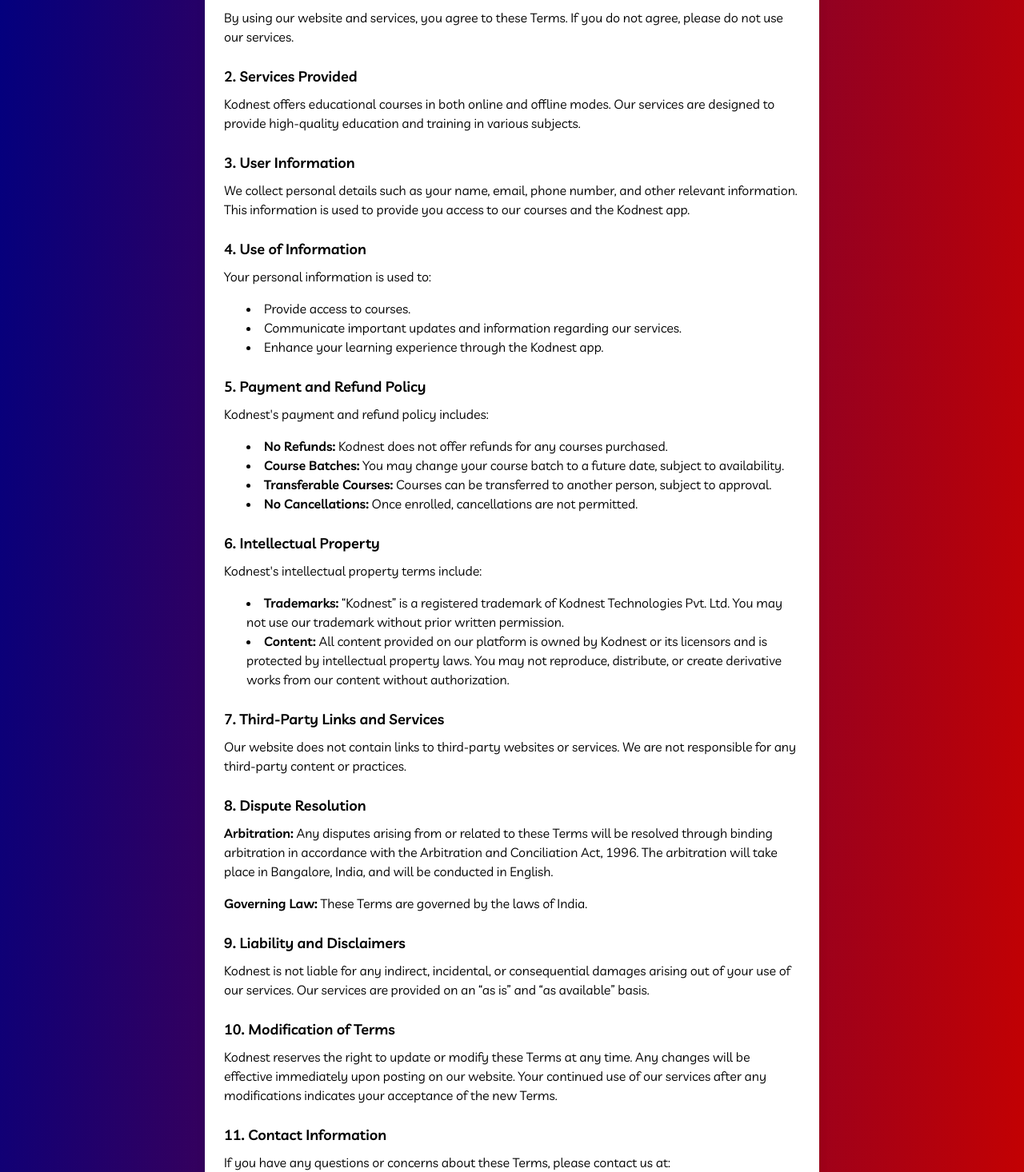
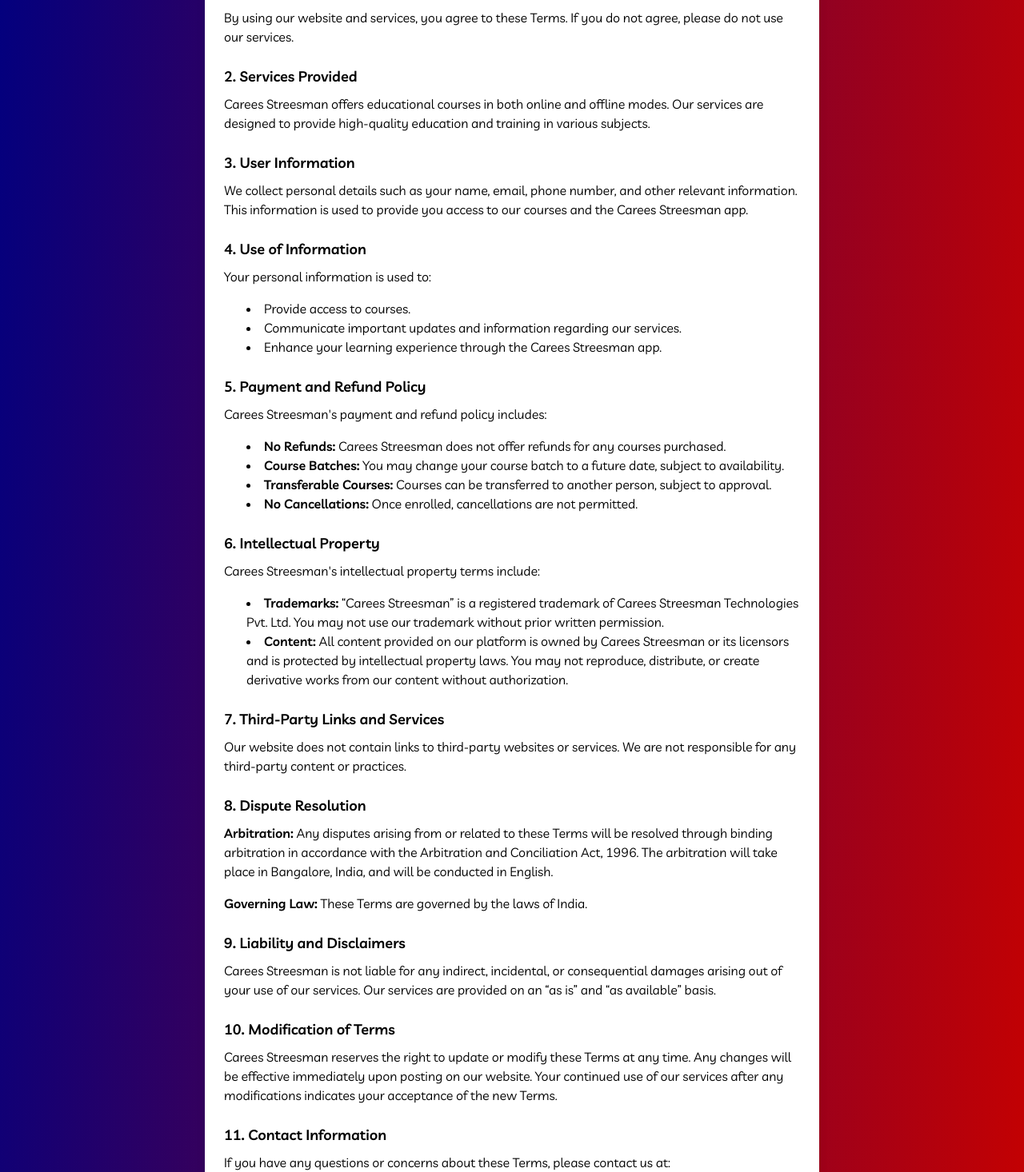
Before and after one commit to ramees7/CareerStreesman, a React (Vite) app: page /cookiepolicy in a window 1280 px wide. Shown: the part 430-1896 px from the top of the page at 80% size. Built offline with nearby package versions, Linux system fonts and the light colour scheme.

Commit message:
small content changes

```diff
--- a/src/components/Footer.jsx
+++ b/src/components/Footer.jsx
@@ -7,14 +7,30 @@ import { Link } from "react-router-dom";
 import logo from "../assets/image/logo.png";
 import { FaPhoneAlt } from "react-icons/fa";
 import { IoIosMail } from "react-icons/io";
-import '../components/Home/Home.css'
+import "../components/Home/Home.css";
 
 export default function Footer() {
   const socialMedia = [
-    { name: "Instagram", icon: <IoLogoInstagram />, link: "https://www.instagram.com/careersteersman?utm_source=ig_web_button_share_sheet&igsh=ZDNlZDc0MzIxNw==" },
-    { name: "LinkedIn", icon: <FaLinkedin />, link: "https://www.linkedin.com/company/career-steersman/" },
-    { name: "Facebook", icon: <FaFacebook />, link: "https://www.facebook.com/Doctosmartedtech" },
-    { name: "Youtube", icon: <FaYoutube />, link: "https://www.youtube.com/channel/UClKms_p7ZUbfzs6C805TFcg" },
+    {
+      name: "Instagram",
+      icon: <IoLogoInstagram />,
+      link: "https://www.instagram.com/careersteersman?utm_source=ig_web_button_share_sheet&igsh=ZDNlZDc0MzIxNw==",
+    },
+    {
+      name: "LinkedIn",
+      icon: <FaLinkedin />,
+      link: "https://www.linkedin.com/company/career-steersman/",
+    },
+    {
+      name: "Facebook",
+      icon: <FaFacebook />,
+      link: "https://www.facebook.com/Doctosmartedtech",
+    },
+    {
+      name: "Youtube",
+      icon: <FaYoutube />,
+      link: "https://www.youtube.com/channel/UClKms_p7ZUbfzs6C805TFcg",
+    },
   ];
   return (
     <footer className="pt-12 ">
@@ -56,37 +72,57 @@ export default function Footer() {
                 <div>
                   <h6 className="text-lg font-semibold mb-2">Explore</h6>
                   <ul className="text-black">
-                    <li><Link to={'/courses'}>Full Stack Development</Link></li>
-                    <li><Link to={'/careers'}>Hire from us</Link></li>
-                    <li><Link to={'/book-demo'}>Book Free Demo</Link></li>
+                    <li>
+                      <Link to={"/courses"}>Full Stack Development</Link>
+                    </li>
+                    <li>
+                      <Link to={"/careers"}>Hire from us</Link>
+                    </li>
+                    <li>
+                      <Link to={"/book-demo"}>Book Free Demo</Link>
+                    </li>
                     {/* <li>Blog</li> */}
                   </ul>
                 </div>
                 <div>
                   <h6 className="text-lg font-semibold mb-2">Company</h6>
                   <ul className="text-black">
-                    <li><Link to={'/about'}>About us</Link></li>
-                    <li><Link to={'/contact'}>Contact us</Link></li>
+                    <li>
+                      <Link to={"/about"}>About us</Link>
+                    </li>
+                    <li>
+                      <Link to={"/contact"}>Contact us</Link>
+                    </li>
                     <li className="text-[#000080] font-semibold">
-                      <Link to={'/careers'}>We're hiring!</Link>
+                      <Link to={"/careers"}>We're hiring!</Link>
                     </li>
                   </ul>
                 </div>
                 <div>
                   <h6 className="text-lg font-semibold mb-2">Legal</h6>
                   <ul className="text-black">
-                    <li><Link to={'/termsofservice'}>Terms and Conditions</Link></li>
-                    <li><Link to={'/privacypolicy'}>Privacy Policy</Link></li>
-                    <li><Link to={'/cookiepolicy'}>Cookie Policy</Link></li>
-                    <li><Link to={'/copyrightpolicy'}>Copyright Policy</Link></li>
+                    <li>
+                      <Link to={"/termsofservice"}>Terms and Conditions</Link>
+                    </li>
+                    <li>
+                      <Link to={"/privacypolicy"}>Privacy Policy</Link>
+                    </li>
+                    <li>
+                      <Link to={"/cookiepolicy"}>Cookie Policy</Link>
+                    </li>
+                    <li>
+                      <Link to={"/copyrightpolicy"}>Copyright Policy</Link>
+                    </li>
                   </ul>
                 </div>
                 <div>
                   <h6 className="text-lg font-semibold mb-2">Follow Us</h6>
                   <ul className="text-black">
                     {socialMedia?.map((item) => (
-                      <li key={item.link} >
-                        <Link to={`${item.link}`} target="_blank">{item.name}</Link>
+                      <li key={item.link}>
+                        <Link to={`${item.link}`} target="_blank">
+                          {item.name}
+                        </Link>
                       </li>
                     ))}
                   </ul>
@@ -108,8 +144,11 @@ export default function Footer() {
         <div className="flex gap-1 items-center font-bold text-lg">
           <IoIosMail />
           <h1>Email :</h1>
-          <a href="tel:0987654321" target="_blank" className="text-[#000080]">
-            {" "}
+          <a
+            href="mailto:doctosmartacademy@gmail.com"
+            target="_blank"
+            className="text-[#000080]"
+          >
             doctosmartacademy@gmail.com
           </a>
         </div>
--- a/src/components/Hiring/HiringLanding.jsx
+++ b/src/components/Hiring/HiringLanding.jsx
@@ -15,9 +15,11 @@ export default function HiringLanding() {
           Our comprehensive hiring solution with a high conversion rate,
           offering efficient recruitment services—all at no cost to you
         </h3>
-        <button className="py-2 px-4 bg-[#c50101] text-white rounded flex gap-3 items-center">
-          <FaPhoneVolume /> Lets Talk!
-        </button>
+        <a href="tel:+0321456987" target="_blank">
+          <button className="py-2 px-4 bg-[#c50101] text-white rounded flex gap-3 items-center">
+            <FaPhoneVolume /> Lets Talk!
+          </button>
+        </a>
       </div>
       <div className="text-center py-16 md:pt-32 flex justify-center items-center flex-col gap-y-4 px-3">
         <h1 className="text-3xl lg:text-5xl md:text-4xl font-bold ">
--- a/src/components/Home/Support.jsx
+++ b/src/components/Home/Support.jsx
@@ -15,11 +15,11 @@ export default function Support() {
           </h5>
         </div>
         <div className="flex justify-center w-full mt-5">
-          <Link to={"/courses"}>
+          <a href="tel:+0321456987" target="_blank">
             <button className="py-2 px-6 border-0 bg-[#000080] text-white text-xl  flex items-center gap-3">
               <FaPhoneAlt/> Talk To A Career Expert
             </button>
-          </Link>
+          </a>
         </div>
       </div>
     </div>
--- a/src/pages/CookiePolicy.jsx
+++ b/src/pages/CookiePolicy.jsx
@@ -22,7 +22,7 @@ export default function CookiePolicy() {
           <strong>Effective Date:</strong> 01-January-2024
         </p>
         <p className="mb-4">
-          Welcome to Kodnest Technologies Pvt. Ltd. (“Kodnest,” “we,” “our,” or
+          Welcome to Carees Streesman Technologies Pvt. Ltd. (“Carees Streesman,” “we,” “our,” or
           “us”). By accessing or using our website and services, you agree to
           comply with and be bound by the following terms and conditions
           (“Terms”).
@@ -40,7 +40,7 @@ export default function CookiePolicy() {
           2. Services Provided
         </h2>
         <p className="mb-4">
-          Kodnest offers educational courses in both online and offline modes.
+          Carees Streesman offers educational courses in both online and offline modes.
           Our services are designed to provide high-quality education and
           training in various subjects.
         </p>
@@ -49,7 +49,7 @@ export default function CookiePolicy() {
         <p className="mb-4">
           We collect personal details such as your name, email, phone number,
           and other relevant information. This information is used to provide
-          you access to our courses and the Kodnest app.
+          you access to our courses and the Carees Streesman app.
         </p>
 
         <h2 className="text-lg font-semibold mt-6 mb-2">
@@ -62,16 +62,16 @@ export default function CookiePolicy() {
             Communicate important updates and information regarding our
             services.
           </li>
-          <li>Enhance your learning experience through the Kodnest app.</li>
+          <li>Enhance your learning experience through the Carees Streesman app.</li>
         </ul>
 
         <h2 className="text-lg font-semibold mt-6 mb-2">
           5. Payment and Refund Policy
         </h2>
-        <p className="mb-4">Kodnest's payment and refund policy includes:</p>
+        <p className="mb-4">Carees Streesman's payment and refund policy includes:</p>
         <ul className="ps-7 list-disc list-inside mb-4">
           <li>
-            <span className="font-semibold">No Refunds:</span> Kodnest does not
+            <span className="font-semibold">No Refunds:</span> Carees Streesman does not
             offer refunds for any courses purchased.
           </li>
           <li>
@@ -91,16 +91,16 @@ export default function CookiePolicy() {
         <h2 className="text-lg font-semibold mt-6 mb-2">
           6. Intellectual Property
         </h2>
-        <p className="mb-4">Kodnest's intellectual property terms include:</p>
+        <p className="mb-4">Carees Streesman's intellectual property terms include:</p>
         <ul className="ps-7 list-disc list-inside mb-4">
           <li>
-            <span className="font-semibold">Trademarks:</span> “Kodnest” is a
-            registered trademark of Kodnest Technologies Pvt. Ltd. You may not
+            <span className="font-semibold">Trademarks:</span> “Carees Streesman” is a
+            registered trademark of Carees Streesman Technologies Pvt. Ltd. You may not
             use our trademark without prior written permission.
           </li>
           <li>
             <span className="font-semibold">Content:</span> All content provided
-            on our platform is owned by Kodnest or its licensors and is
+            on our platform is owned by Carees Streesman or its licensors and is
             protected by intellectual property laws. You may not reproduce,
             distribute, or create derivative works from our content without
             authorization.
@@ -135,7 +135,7 @@ export default function CookiePolicy() {
           9. Liability and Disclaimers
         </h2>
         <p className="mb-4">
-          Kodnest is not liable for any indirect, incidental, or consequential
+          Carees Streesman is not liable for any indirect, incidental, or consequential
           damages arising out of your use of our services. Our services are
           provided on an “as is” and “as available” basis.
         </p>
@@ -144,7 +144,7 @@ export default function CookiePolicy() {
           10. Modification of Terms
         </h2>
         <p className="mb-4">
-          Kodnest reserves the right to update or modify these Terms at any
+          Carees Streesman reserves the right to update or modify these Terms at any
           time. Any changes will be effective immediately upon posting on our
           website. Your continued use of our services after any modifications
           indicates your acceptance of the new Terms.
--- a/src/pages/CopyRightPolicy.jsx
+++ b/src/pages/CopyRightPolicy.jsx
@@ -21,7 +21,7 @@ export default function CopyRightPolicy() {
           <strong>Effective Date:</strong> 01-January-2024
         </p>
         <p className="mb-4">
-          Kodnest Technologies Pvt. Ltd. (“Kodnest,” “we,” “our,” or “us”)
+          Carees Streesman Technologies Pvt. Ltd. (“Carees Streesman,” “we,” “our,” or “us”)
           respects the intellectual property rights of others and expects our
           users to do the same. This Copyright Policy explains how we handle
           copyright infringement claims and outlines the steps for copyright
@@ -34,7 +34,7 @@ export default function CopyRightPolicy() {
         <p className="mb-4">
           All content and materials available on our website and services,
           including but not limited to text, graphics, website name, code,
-          images, and logos, are the intellectual property of Kodnest
+          images, and logos, are the intellectual property of Carees Streesman
           Technologies Pvt. Ltd. and are protected by applicable copyright,
           trademark, and other intellectual property laws. Unauthorized use of
           any content is strictly prohibited.
@@ -46,7 +46,7 @@ export default function CopyRightPolicy() {
         <p className="mb-4">
           Users may submit content, including but not limited to reviews,
           comments, and other materials (“User-Generated Content”). By
-          submitting User-Generated Content, you grant Kodnest a non-exclusive,
+          submitting User-Generated Content, you grant Carees Streesman a non-exclusive,
           royalty-free, worldwide, perpetual license to use, reproduce, modify,
           adapt, publish, translate, create derivative works from, distribute,
           and display such content in any media.
@@ -165,7 +165,7 @@ export default function CopyRightPolicy() {
           6. Termination Policy
         </h2>
         <p className="mb-4">
-          Kodnest reserves the right to terminate access to our services for
+          Carees Streesman reserves the right to terminate access to our services for
           users who are repeat infringers of intellectual property rights.
         </p>
 
```
